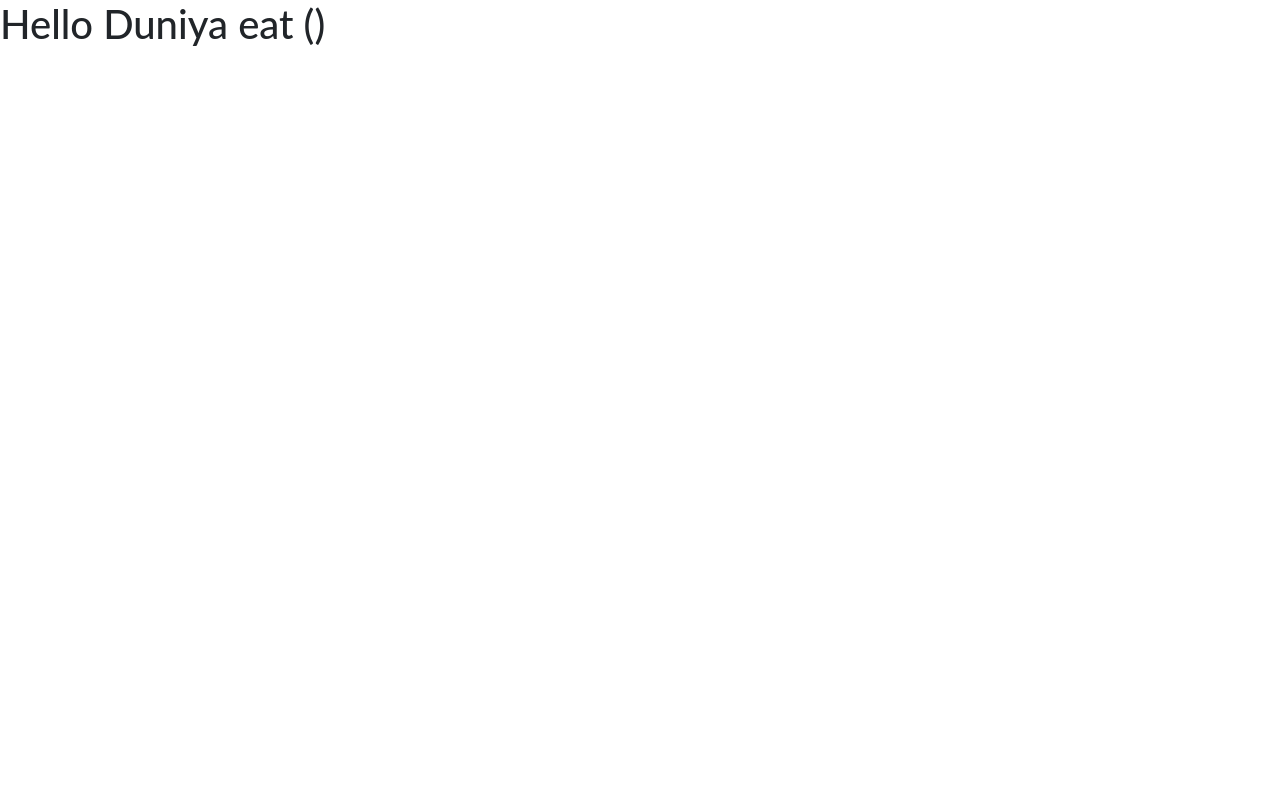
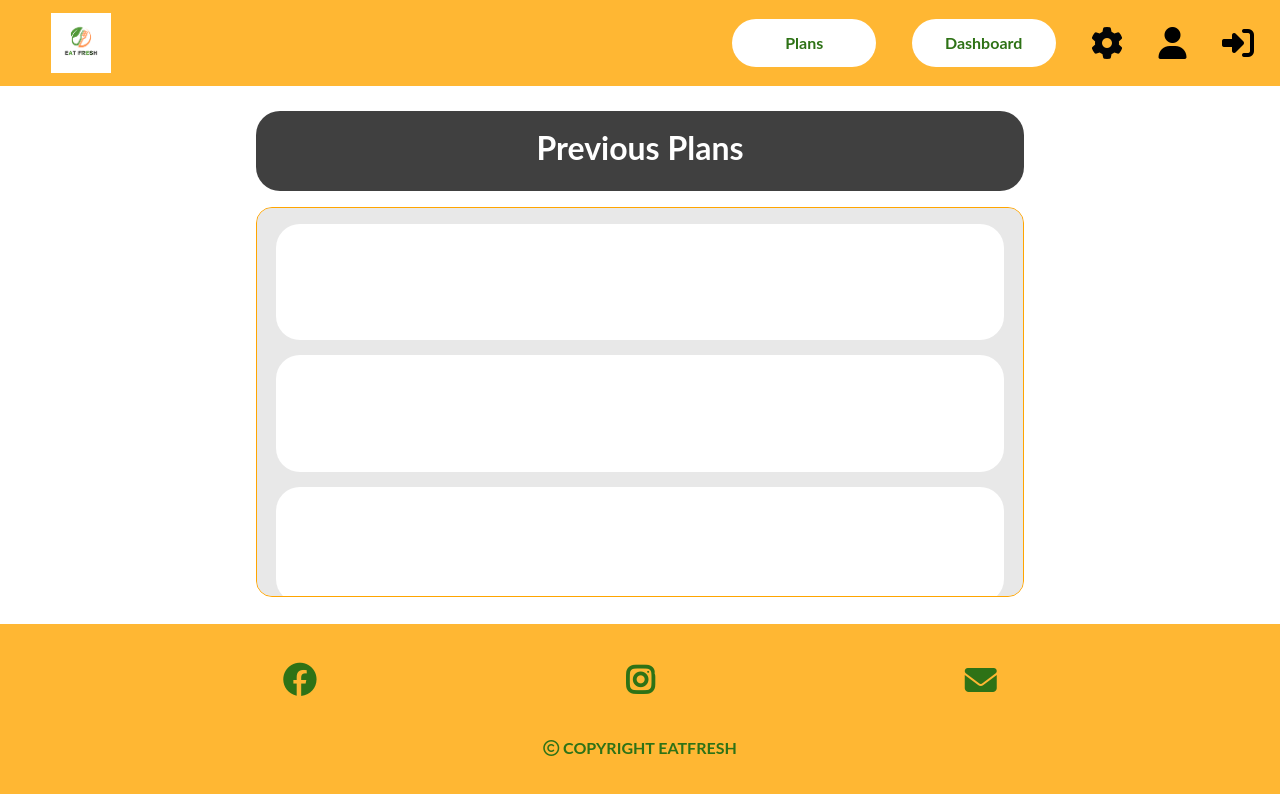
Before and after one commit to Globetrottercode/react_eat_fresh, a React (Create React App) app: page /settings/prevplans in a window 1280 px wide. Shown: the top 794 px of the page. Built offline with nearby package versions, Linux system fonts and the light colour scheme.

Commit message:
previus Plan Pages layout done

```diff
--- a/src/App.js
+++ b/src/App.js
@@ -26,10 +26,11 @@ import {
 } from "./pages/dashboardPages/ChangePlan";
 import Settings from "./pages/SettingsPages/settings";
 import AboutUs from "./pages/SettingsPages/aboutUs";
+import PrevoiusPlans from "./pages/SettingsPages/PreviousPlans";
 
-function PrevoiusPlans() {
-  return <h1>Hello Duniya eat ()</h1>;
-}
+// function PrevoiusPlans() {
+//   return <h1>Hello Duniya eat ()</h1>;
+// }
 
 export default function App() {
   return (
--- a/src/css/settings.module.css
+++ b/src/css/settings.module.css
@@ -54,7 +54,7 @@
 }
 
 .settingCardBody > div:hover {
-  border: 2px solid rgba(217, 217, 217, 0.6);
+  border: 2px solid white;
 }
 
 .settingsLabel {
@@ -123,3 +123,56 @@
   display: flex;
   align-items: center;
 }
+
+/* ///////// PreviousPlans.js //////////////// */
+
+.prevbody {
+  height: 65vh;
+  margin-top: 1vh;
+  display: flex;
+  flex-direction: column;
+  justify-content: space-evenly;
+  align-items: center;
+  /* background-color: aqua; */
+}
+
+.previousPlanLabel {
+  height: 10vh;
+  width: 60%;
+  background-color: rgba(0, 0, 0, 0.75);
+  border-radius: 3vh;
+  display: flex;
+  justify-content: center;
+  align-items: center;
+  color: white;
+}
+
+.previousPlanLabel > p {
+  font-size: 4vh;
+  font-weight: bolder;
+  margin-top: 1.5%;
+}
+
+.previousPlansCard {
+  height: 75%;
+  width: 60%;
+  background-color: rgba(217, 217, 217, 0.6);
+  border-radius: 2vh;
+  border: 1px solid orange;
+  overflow-y: scroll;
+}
+.previousPlansCard > div {
+  height: 30%;
+  width: 95%;
+  background-color: white;
+  border-radius: 3vh;
+  margin-left: 2.5%;
+  margin-top: 2%;
+  display: flex;
+  justify-content: flex-start;
+  align-items: center;
+}
+
+.previousPlansCard > div > span {
+  margin-left: 4%;
+}
--- /dev/null
+++ b/src/pages/SettingsPages/PreviousPlans.js
@@ -0,0 +1,35 @@
+import TopNavbar from "../../components/TopNavbar";
+import Footer from "../../components/Footer";
+import previous from "../../css/settings.module.css";
+
+let array = [1, 2, 3, 4, 5, 6, 7];
+
+function PrevoiusPlans() {
+  let allPlans = JSON.parse(localStorage.getItem("allPlans"));
+  console.log("allPlans in prev Plans", allPlans);
+  return (
+    <>
+      <TopNavbar />
+      <div className={previous.prevbody}>
+        <div className={previous.previousPlanLabel}>
+          <p>Previous Plans</p>
+        </div>
+        <div className={previous.previousPlansCard}>
+          {array.map((address, index) => {
+            return (
+              <div>
+                <span style={{ fontSize: "2vh" }}>
+                  {/* {address.saveAs} , {address.floor} ,{address.detailed} ,{" "}
+                  {address.landmark} {address.city} , {address.pincode} */}
+                </span>
+              </div>
+            );
+          })}
+        </div>
+      </div>
+      <Footer />
+    </>
+  );
+}
+
+export default PrevoiusPlans;
```
